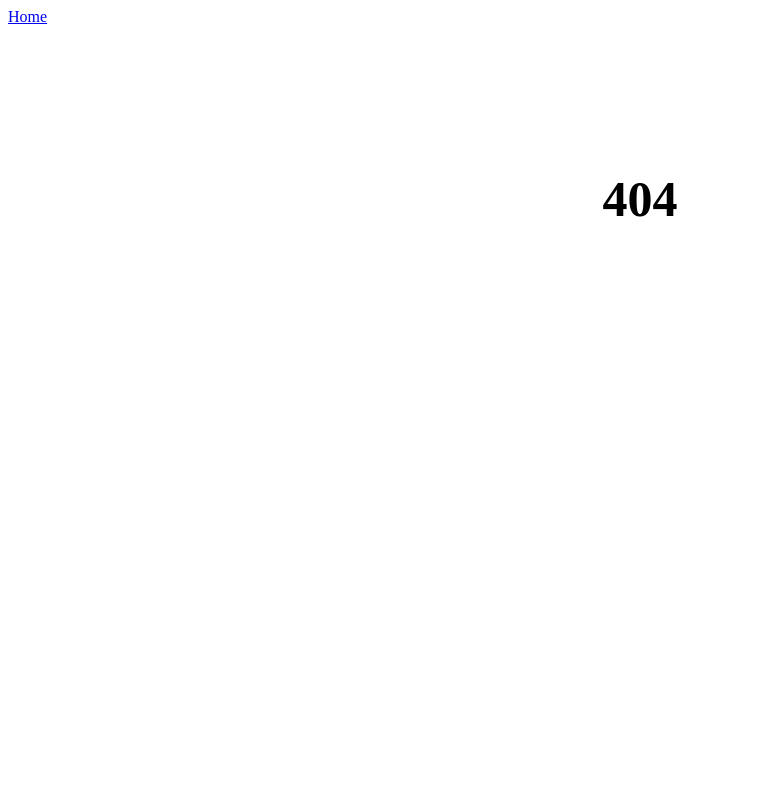
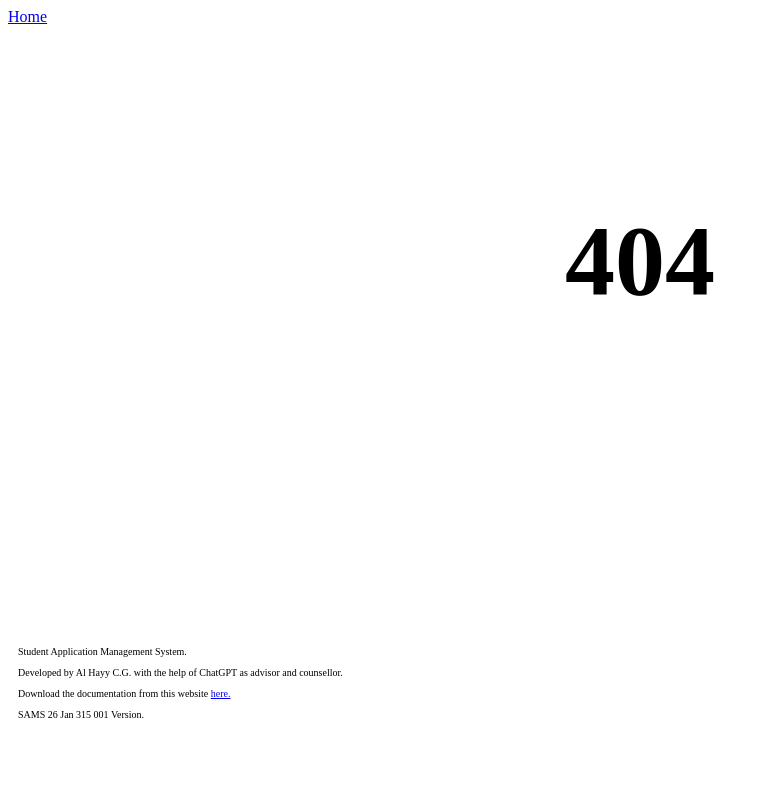
Before and after one commit to SAMS-univ/sams-univ.github.io, a plain HTML site: page english_1a2/404page/index.html in a window 1280 px wide. Shown: the top 800 px of the page, without its empty margins (0-769 px from the left). Drawn offline with nearby package versions, Linux system fonts and the light colour scheme.

Commit message:
Update style404.css

```diff
--- a/english_1a2/404page/style404.css
+++ b/english_1a2/404page/style404.css
@@ -15,7 +15,7 @@
 
 
 .box{
-	min-height: calc(205vh - 200px);
+	min-height: calc(100vh - 200px);
 	margin: 10px;
 	color: #FFFFFF;
 }
@@ -38,7 +38,7 @@ footer{
 
 h1 {
 	color: #000000;
-	font-size: 50px;
+	font-size: 100px;
 }
 
 p {
```
